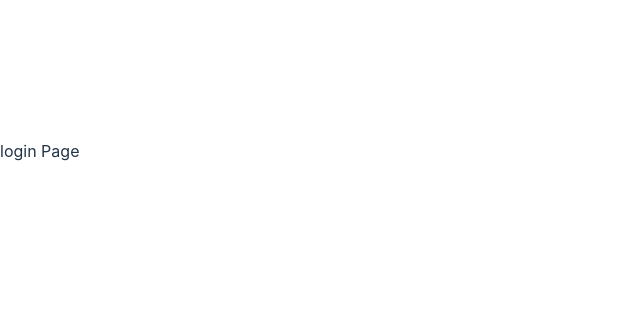
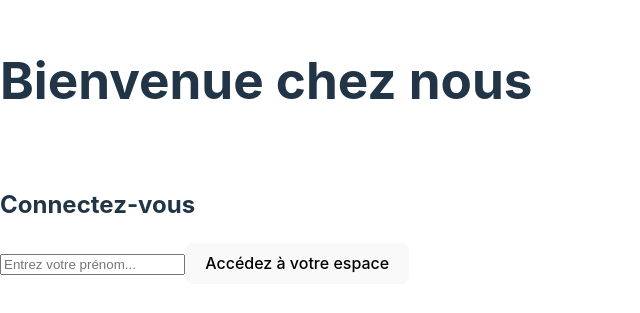
Before and after one commit to nantedev/DodoBurger, a React (Vite) app: page / in a window 1280 px wide. Shown: the part 249-562 px from the top of the page, without its empty margins (0-640 px from the left). Built offline with nearby package versions, Linux system fonts and the light colour scheme.

Commit message:
✨ F01: LOGIN > Add title and form

```diff
--- a/src/components/pages/LoginPage.jsx
+++ b/src/components/pages/LoginPage.jsx
@@ -1,5 +1,38 @@
+import { useState } from "react"
+
 export default function LoginPage() {
-  return (
-    <div>login Page</div>
-  )
+
+    //state
+    const [inputValue, setInputValue] = useState("")
+
+      //comportements
+    const handleSubmit = (event) => {
+      event.preventDefault()
+      alert(`Bienvenue ${inputValue}`)
+      setInputValue("")
+     }
+
+    const handleChange = (event) => {
+      setInputValue(event.target.value)
+     }
+      //affichage (render)
+
+
+    return (
+      <div>
+        <h1>Bienvenue chez nous</h1>
+        <br />
+        <h2>Connectez-vous</h2>
+        <form action="submit" onSubmit={handleSubmit}>
+          <input
+            value={inputValue}
+            onChange={handleChange}
+            type="text"
+            placeholder="Entrez votre prénom..."
+            required
+            />
+          <button>Accédez à votre espace</button>
+        </form>
+      </div>
+    )
 }
```
